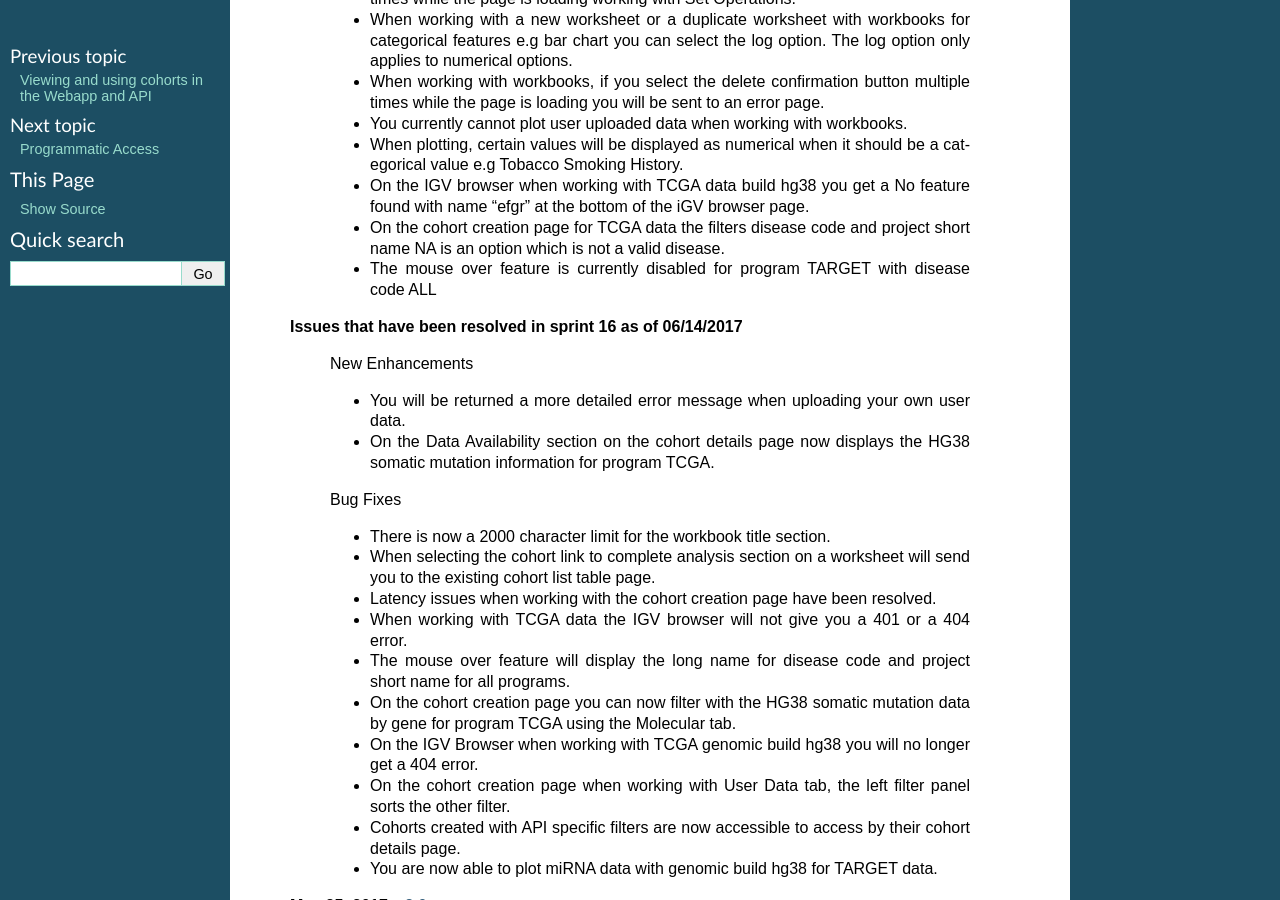
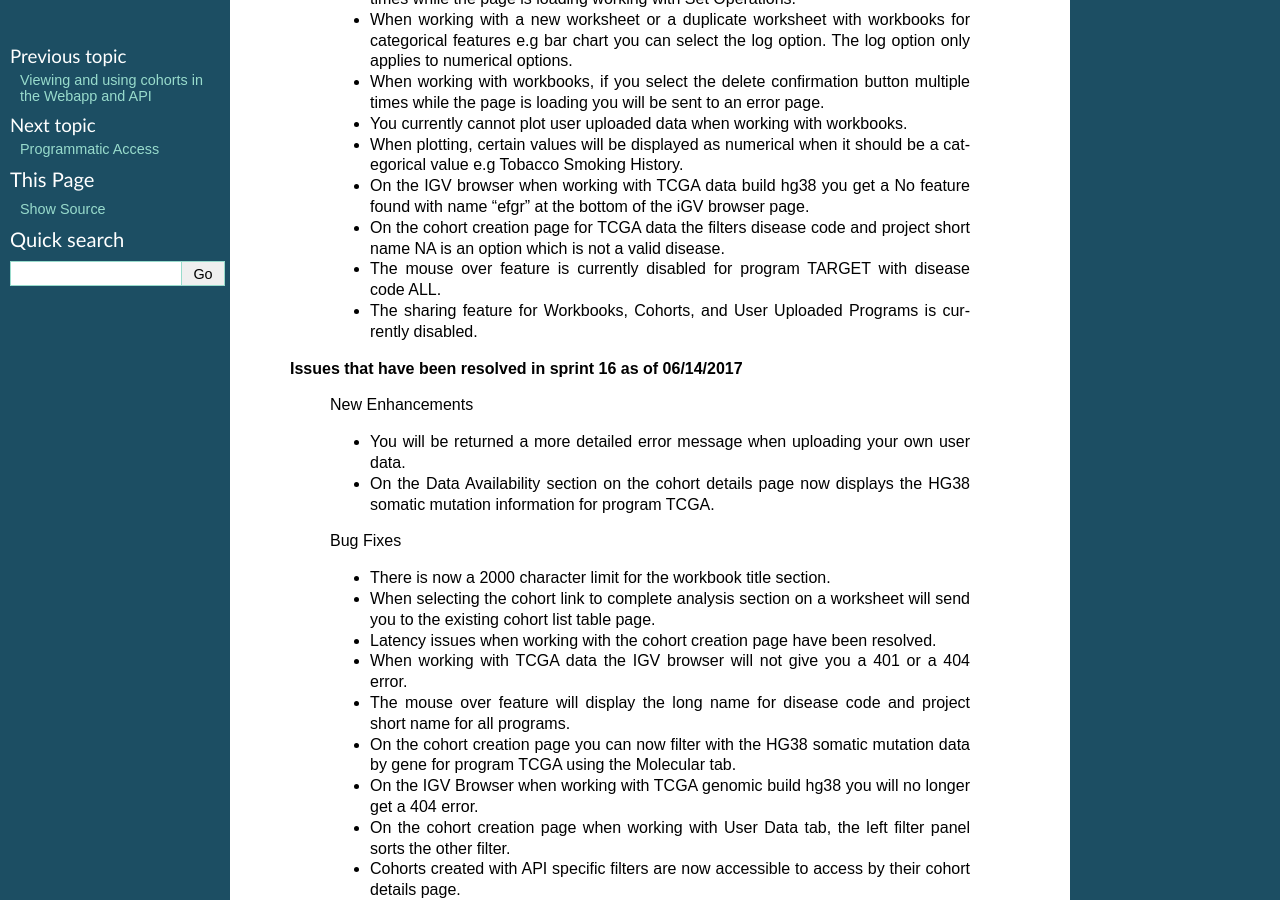
Before and after one commit to isb-cgc/readthedocs, a Sphinx documentation site: the page built from docs/source/sections/webapp/releases.rst, in a window 1280 px wide and 900 px high, scrolled down 1162 px. Built offline with Sphinx 7.4.7, drawn with Linux system fonts in a browser that asks for light colours; pages that are not in the unit, such as notebooks, are missing from menus.

Commit message:
adding sharing disabled to known issues

```diff
--- a/docs/source/sections/webapp/releases.rst
+++ b/docs/source/sections/webapp/releases.rst
@@ -34,7 +34,8 @@ Web-App Release Notes
       - When plotting, certain values will be displayed as numerical when it should be a categorical value e.g Tobacco Smoking History.
       - On the IGV browser when working with TCGA data build hg38 you get a No feature found with name “efgr” at the bottom of the iGV browser page.
       - On the cohort creation page for TCGA data the filters disease code and project short name NA is an option which is not a valid disease.
-      - The mouse over feature is currently disabled for program TARGET with disease code ALL
+      - The mouse over feature is currently disabled for program TARGET with disease code ALL.
+      - The sharing feature for Workbooks, Cohorts, and User Uploaded Programs is currently disabled.
 
     **Issues that have been resolved in sprint 16 as of 06/14/2017**
 
```
